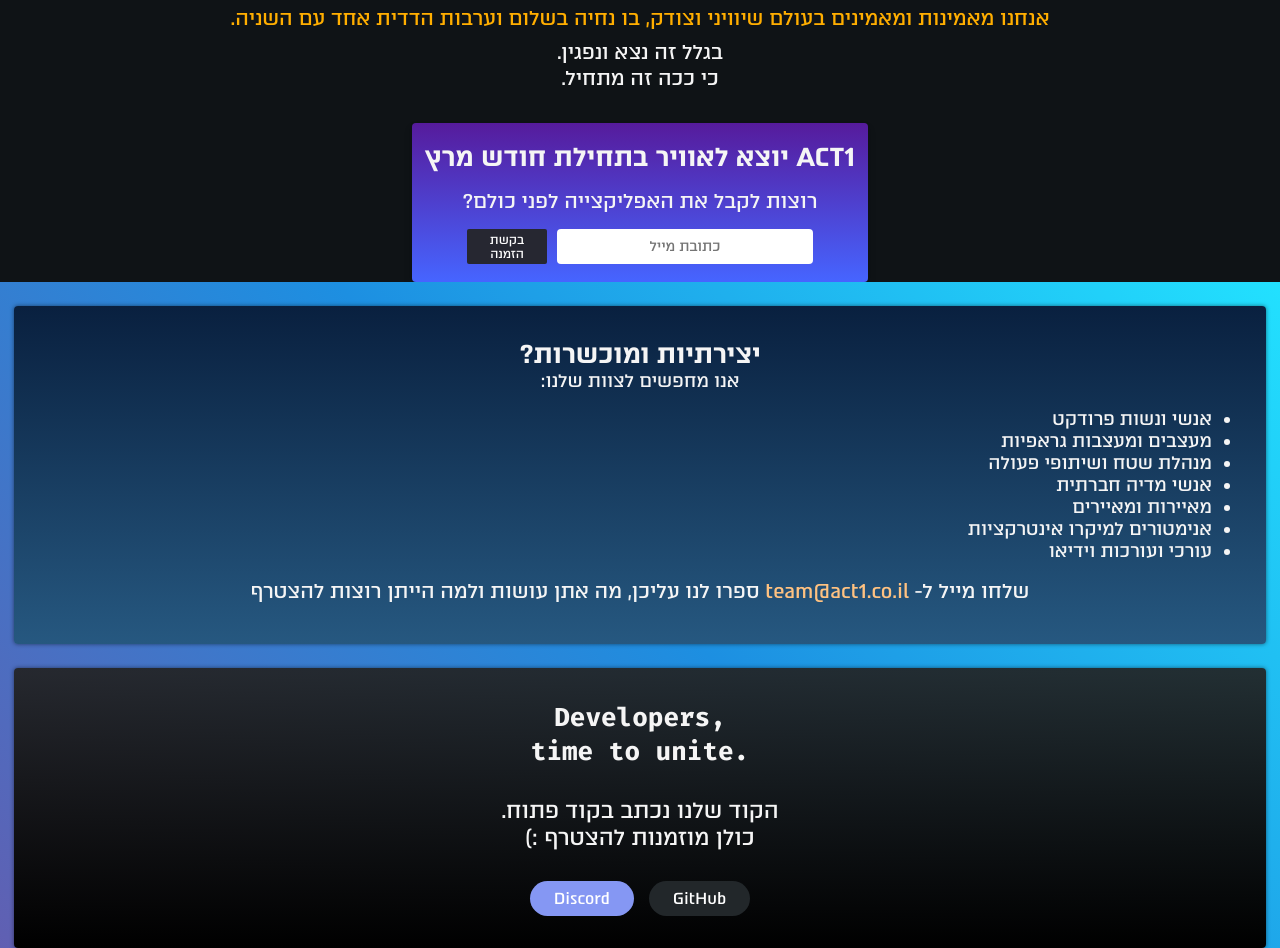
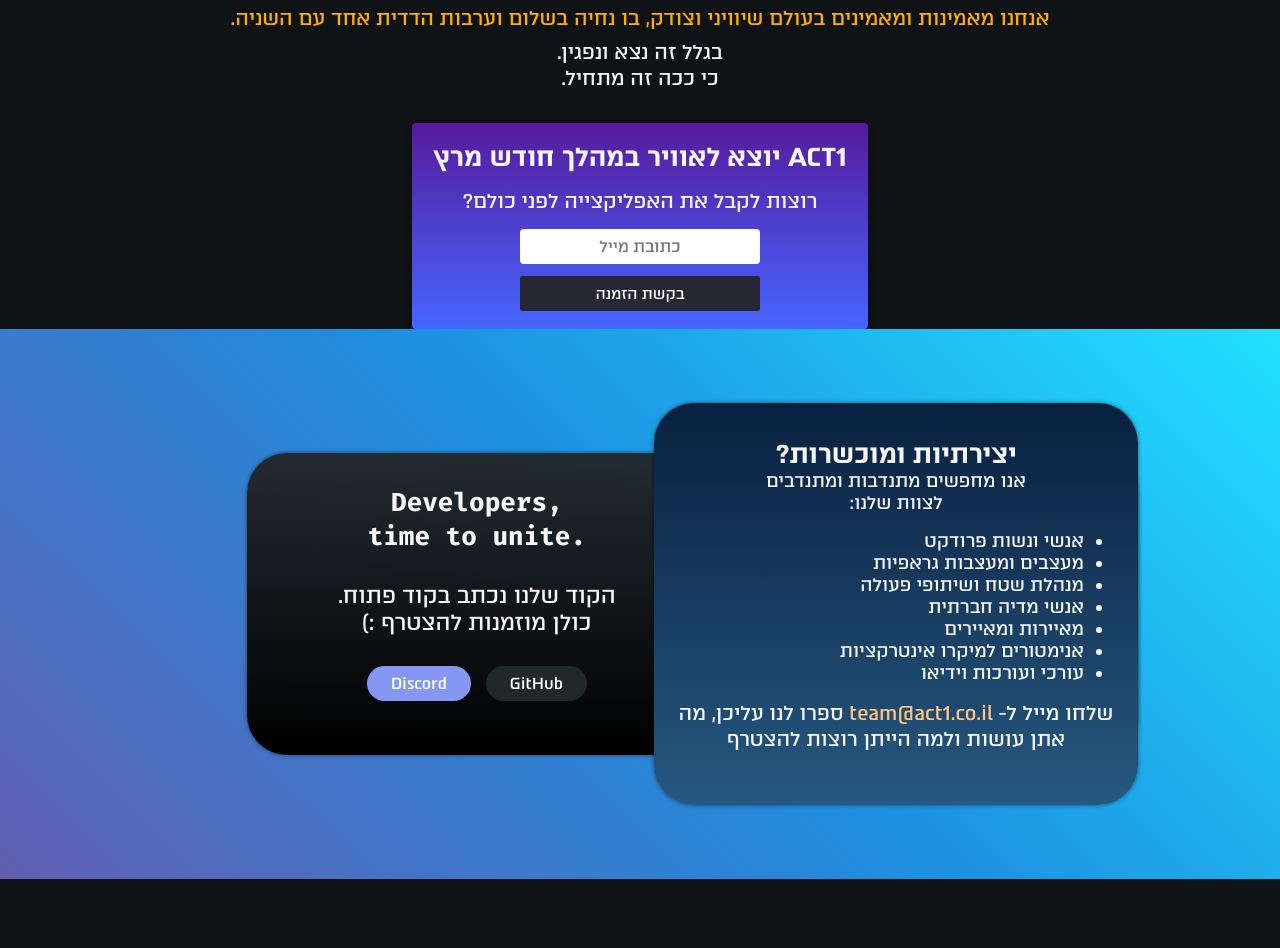
Before and after one commit to act-1/website, a plain HTML site: page index.html in a window 1280 px wide. Shown: the part 726-1674 px from the top of the page. After the commit the page ends 1605 px from the top, so only its background shows below. Drawn offline with Linux system fonts and the light colour scheme.

Commit message:
changes..

```diff
--- a/index.html
+++ b/index.html
@@ -34,7 +34,7 @@
           <p class="about-text">בגלל זה נצא ונפגין.<br />כי ככה זה מתחיל.</p>
         </div>
         <div class="beta-invite-box">
-          <h3>ACT1 יוצא לאוויר בתחילת חודש מרץ</h3>
+          <h3>ACT1 יוצא לאוויר במהלך חודש מרץ</h3>
           <h4>רוצות לקבל את האפליקצייה לפני כולם?</h4>
           <div class="email-box-wrapper">
             <input type="email" placeholder="כתובת מייל" class="email-input" />
@@ -44,7 +44,10 @@
         <div class="join-us">
           <div class="box roles-description">
             <h3 class="roles-description-title">יצירתיות ומוכשרות?</h3>
-            <h4 class="roles-description-subtitle">אנו מחפשים לצוות שלנו:</h4>
+            <h4 class="roles-description-subtitle">
+              אנו מחפשים מתנדבות ומתנדבים <br />
+              לצוות שלנו:
+            </h4>
             <ul>
               <li class="role-list-item">אנשי ונשות פרודקט</li>
               <li class="role-list-item">מעצבים ומעצבות גראפיות</li>
@@ -62,6 +65,7 @@
             </p>
           </div>
           <div class="box developers-box">
+            <div class="developers-box__content">
               <h3>
                 Developers,<br />
                 time to unite.
@@ -85,6 +89,7 @@
               </div>
             </div>
           </div>
+        </div>
       </main>
     </main>
   </body>
--- a/styles.css
+++ b/styles.css
@@ -17,6 +17,10 @@
   font-weight: 700;
   font-display: swap;
   src: url("./fonts/FiraCode-Bold.woff2") format("woff2");
+}
+
+* {
+  box-sizing: border-box;
 }
 
 body {
@@ -115,7 +119,7 @@
 }
 
 .beta-invite-box {
-  margin: 24px 14px 0;
+  margin: 24px 12px 0;
   padding: 18px 12px;
   border-radius: 4px;
   box-shadow: 0 5px 10px 0 rgba(0, 0, 0, 0.1), 0 1px 3px 0 rgba(0, 0, 0, 0.1);
@@ -133,34 +137,39 @@
 
 .email-box-wrapper {
   display: flex;
-  flex-direction: row;
+  flex-direction: column;
   align-items: center;
   justify-content: center;
-  gap: 10px;
 }
 
 .email-input {
   width: 240px;
   height: 35px;
+  margin-bottom: 12px;
   padding: 0 8px;
   border: none;
   border-radius: 4px;
-  font-size: 14px;
+  font-size: 16px;
   font-family: Atlas;
   color: #222222;
   text-align: center;
 }
 
 .email-submit {
-  width: 80px;
+  width: 240px;
   height: 35px;
   border-radius: 2px;
   background-color: #262731;
   font-family: Atlas;
   color: #fff;
   border: none;
-  font-size: 12px;
-  /* -webkit-appearance: none; */
+  font-size: 15px;
+  cursor: pointer;
+  transition: background-color 0.3s;
+}
+
+.email-submit:hover {
+  background-color: #313131;
 }
 
 .box {
@@ -235,18 +244,67 @@
 }
 
 #github:hover {
-  background-color: #22272a;
+  background-color: #333a3d;
 }
 
 @media (min-width: 1024px) {
   .join-us {
     width: 100vw;
+    display: grid;
+    grid-template-columns: 0.1fr 0.4fr 0.2fr 0.2fr 0.1fr;
+    grid-template-rows: 50px 50px 200px 150px 50px 50px;
     background-image: linear-gradient(
       225deg,
       #22e1ff 0%,
       #1d8fe1 48%,
       #625eb1 100%
     );
+  }
+
+  .roles-description {
+    padding-top: 35px;
+    grid-column: 2 / 3;
+    grid-row: 2 / 6;
+    border-radius: 40px;
+    z-index: 1;
+    transition: all 0.3s cubic-bezier(0.81, 0.33, 0.27, 1.21);
+  }
+
+  .roles-description:hover {
+    transform: scale(1.13, 1.18);
+    box-shadow: 0 0 8px 0 rgba(0, 0, 0, 0.5);
+  }
+
+  .developers-box {
+    z-index: 0;
+    width: 87%;
+    grid-column: 2 / 5;
+    grid-row: 3 / 5;
+    border-radius: 40px;
+    transition: all 0.35s cubic-bezier(0.81, 0.33, 0.27, 1.21);
+  }
+
+  .developers-box:hover {
+    grid-column: 2 / 5;
+    width: 93%;
+    transform: rotate(-1deg);
+    box-shadow: 0 0 8px 0 rgba(0, 0, 0, 0.5);
+  }
+
+  .developers-box__content {
+    padding-right: 50%;
+  }
+}
+
+@media (min-width: 1330px) {
+  .join-us {
+    grid-template-columns: 0.3fr 0.4fr 0.2fr 0.2fr 0.3fr;
+  }
+}
+
+@media (min-width: 1600px) {
+  .join-us {
+    grid-template-columns: 0.42fr 0.4fr 0.2fr 0.2fr 0.42fr;
   }
 }
 
```
Lines whose indentation alone changed are shown as unchanged.
